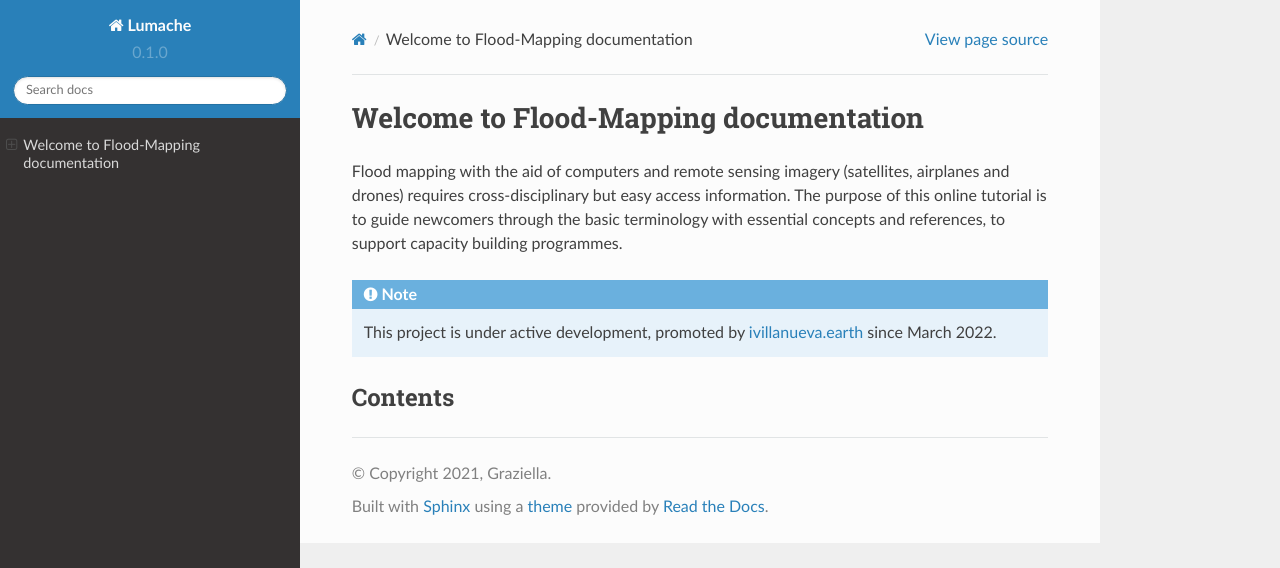
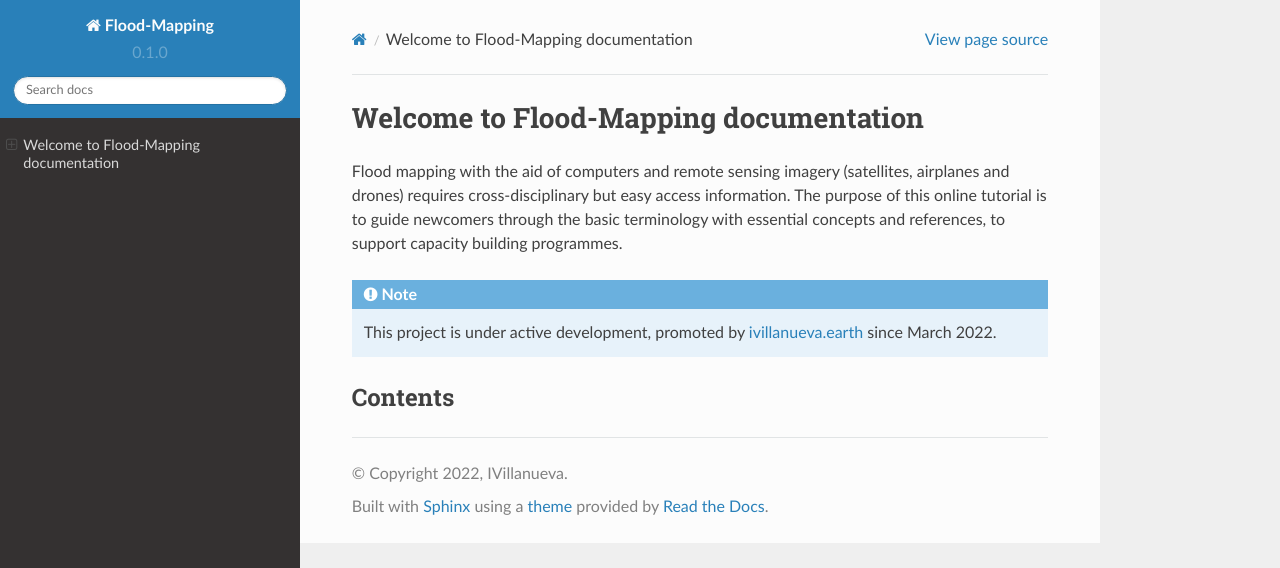
Before and after one commit to ivillamadrid/FloodMapping, a Sphinx documentation site: the page built from docs/source/index.rst, in a window 1280 px wide. Shown: the top 568 px of the page. Built offline with Sphinx 7.4.7 and the Read the Docs theme 2.0.0, drawn with Linux system fonts in a browser that asks for light colours; pages that are not in the unit, such as notebooks, are missing from menus.

Commit message:
Update conf.py

```diff
--- a/docs/source/conf.py
+++ b/docs/source/conf.py
@@ -2,9 +2,9 @@
 
 # -- Project information
 
-project = 'Lumache'
-copyright = '2021, Graziella'
-author = 'Graziella'
+project = 'Flood-Mapping'
+copyright = '2022, IVillanueva'
+author = 'IVillanueva'
 
 release = '0.1'
 version = '0.1.0'
```
